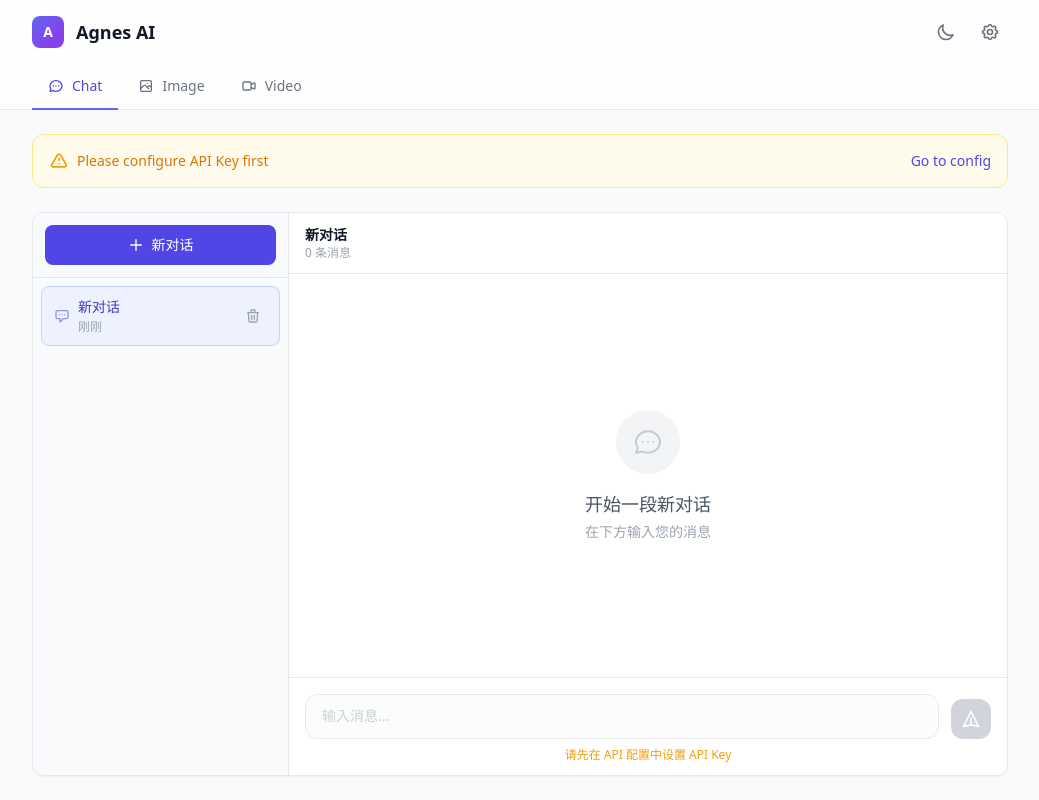
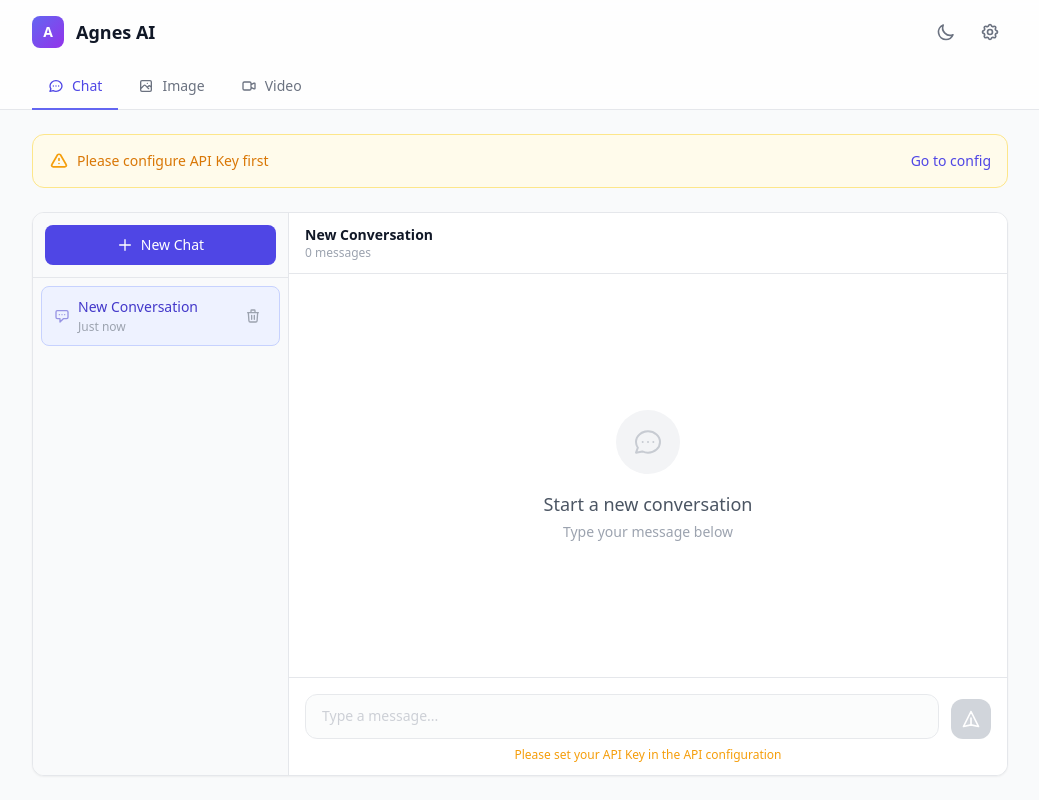
Before and after one commit to blkluv/Agnes-ai, a Vue app: page / in a window 1280 px wide. Shown: the whole page, without its empty margins (120-1159 px from the left). Built offline with nearby package versions, Linux system fonts and the light colour scheme.

Commit message:
Update ChatView.vue

```diff
--- a/src/components/ChatView.vue
+++ b/src/components/ChatView.vue
@@ -22,14 +22,14 @@
           <svg class="w-4 h-4" fill="none" stroke="currentColor" viewBox="0 0 24 24">
             <path stroke-linecap="round" stroke-linejoin="round" stroke-width="2" d="M12 4v16m8-8H4" />
           </svg>
-          <span>新对话</span>
+          <span>New Chat</span>
         </button>
       </div>
 
       <!-- Conversation list -->
       <div class="flex-1 overflow-y-auto p-2 space-y-1">
         <div v-if="conversations.length === 0" class="text-center py-8 text-gray-400 dark:text-gray-500 text-sm">
-          暂无对话
+          No conversations yet
         </div>
         <div
           v-for="(conv, idx) in conversations"
@@ -46,13 +46,13 @@
             <path stroke-linecap="round" stroke-linejoin="round" stroke-width="2" d="M8 10h.01M12 10h.01M16 10h.01M9 16H5a2 2 0 01-2-2V6a2 2 0 012-2h14a2 2 0 012 2v8a2 2 0 01-2 2h-5l-5 5v-5z" />
           </svg>
           <div class="flex-1 min-w-0">
-            <p class="truncate font-medium">{{ conv.title || '新对话' }}</p>
+            <p class="truncate font-medium">{{ conv.title || 'New Conversation' }}</p>
             <p class="text-xs text-gray-400 dark:text-gray-500 mt-0.5">{{ formatDate(conv.updatedAt) }}</p>
           </div>
           <button
             @click.stop="confirmDeleteConversation(idx)"
             class="flex-shrink-0 p-1.5 rounded-lg text-gray-400 hover:text-red-500 hover:bg-red-50 dark:hover:bg-red-900/20 transition-all"
-            title="删除对话"
+            title="Delete conversation"
           >
             <svg class="w-4 h-4" fill="none" stroke="currentColor" viewBox="0 0 24 24">
               <path stroke-linecap="round" stroke-linejoin="round" stroke-width="2" d="M19 7l-.867 12.142A2 2 0 0116.138 21H7.862a2 2 0 01-1.995-1.858L5 7m5 4v6m4-6v6m1-10V4a1 1 0 00-1-1h-4a1 1 0 00-1 1v3M4 7h16" />
@@ -63,7 +63,7 @@
     </aside>
 
     <!-- Mobile: Conversation list modal -->
-    <Modal :visible="showSidebar" title="对话列表" @close="showSidebar = false">
+    <Modal :visible="showSidebar" title="Conversations" @close="showSidebar = false">
       <div class="space-y-1">
         <button
           @click="newConversation(); showSidebar = false"
@@ -72,10 +72,10 @@
           <svg class="w-4 h-4" fill="none" stroke="currentColor" viewBox="0 0 24 24">
             <path stroke-linecap="round" stroke-linejoin="round" stroke-width="2" d="M12 4v16m8-8H4" />
           </svg>
-          <span>新对话</span>
+          <span>New Chat</span>
         </button>
         <div v-if="conversations.length === 0" class="text-center py-8 text-gray-400 dark:text-gray-500 text-sm">
-          暂无对话
+          No conversations yet
         </div>
         <div
           v-for="(conv, idx) in conversations"
@@ -92,13 +92,13 @@
             <path stroke-linecap="round" stroke-linejoin="round" stroke-width="2" d="M8 10h.01M12 10h.01M16 10h.01M9 16H5a2 2 0 01-2-2V6a2 2 0 012-2h14a2 2 0 012 2v8a2 2 0 01-2 2h-5l-5 5v-5z" />
           </svg>
           <div class="flex-1 min-w-0">
-            <p class="truncate font-medium">{{ conv.title || '新对话' }}</p>
+            <p class="truncate font-medium">{{ conv.title || 'New Conversation' }}</p>
             <p class="text-xs text-gray-400 dark:text-gray-500 mt-0.5">{{ formatDate(conv.updatedAt) }}</p>
           </div>
           <button
             @click.stop="confirmDeleteConversation(idx)"
             class="flex-shrink-0 p-1.5 rounded-lg text-gray-400 hover:text-red-500 hover:bg-red-50 dark:hover:bg-red-900/20 transition-all"
-            title="删除对话"
+            title="Delete conversation"
           >
             <svg class="w-4 h-4" fill="none" stroke="currentColor" viewBox="0 0 24 24">
               <path stroke-linecap="round" stroke-linejoin="round" stroke-width="2" d="M19 7l-.867 12.142A2 2 0 0116.138 21H7.862a2 2 0 01-1.995-1.858L5 7m5 4v6m4-6v6m1-10V4a1 1 0 00-1-1h-4a1 1 0 00-1 1v3M4 7h16" />
@@ -111,8 +111,8 @@
     <!-- Delete confirmation dialog -->
     <ConfirmDialog
       :visible="confirmDelete.show"
-      title="确认删除"
-      message="确定要删除这个对话吗？此操作不可撤销。"
+      title="Confirm Delete"
+      message="Are you sure you want to delete this conversation? This action cannot be undone."
       @confirm="deleteConfirmed"
       @cancel="cancelDeleteConv"
     />
@@ -131,9 +131,9 @@
         </button>
         <div class="flex-1 min-w-0">
           <h3 class="text-sm font-semibold text-gray-900 dark:text-white truncate">
-            {{ currentConversation?.title || 'AI 对话' }}
+            {{ currentConversation?.title || 'AI Chat' }}
           </h3>
-          <p class="text-xs text-gray-400 dark:text-gray-500">{{ currentMessages.length }} 条消息</p>
+          <p class="text-xs text-gray-400 dark:text-gray-500">{{ currentMessages.length }} messages</p>
         </div>
       </header>
 
@@ -146,8 +146,8 @@
               <path stroke-linecap="round" stroke-linejoin="round" stroke-width="1.5" d="M8 12h.01M12 12h.01M16 12h.01M21 12c0 4.418-4.03 8-9 8a9.863 9.863 0 01-4.255-.949L3 20l1.395-3.72C3.512 15.042 3 13.574 3 12c0-4.418 4.03-8 9-8s9 3.582 9 8z" />
             </svg>
           </div>
-          <p class="text-lg font-medium text-gray-600 dark:text-gray-300">开始一段新对话</p>
-          <p class="text-sm mt-1">在下方输入您的消息</p>
+          <p class="text-lg font-medium text-gray-600 dark:text-gray-300">Start a new conversation</p>
+          <p class="text-sm mt-1">Type your message below</p>
         </div>
 
         <!-- Messages -->
@@ -187,7 +187,7 @@
             v-model="userInput"
             @keydown.enter.exact="handleEnter"
             @input="autoResize"
-            placeholder="输入消息..."
+            placeholder="Type a message..."
             :disabled="loading || !isConfigured"
             rows="1"
             class="flex-1 resize-none px-4 py-2.5 rounded-xl border border-gray-300 dark:border-gray-600 bg-gray-50 dark:bg-gray-700 text-gray-900 dark:text-white placeholder-gray-400 dark:placeholder-gray-500 focus:ring-2 focus:ring-indigo-500 focus:border-transparent outline-none transition-all disabled:opacity-50 disabled:cursor-not-allowed text-sm leading-relaxed max-h-32 overflow-y-auto"
@@ -206,7 +206,7 @@
             v-else
             @click="stopGeneration"
             class="flex-shrink-0 p-2.5 bg-red-500 hover:bg-red-600 text-white rounded-xl transition-colors duration-200"
-            title="停止生成"
+            title="Stop generating"
           >
             <svg class="w-5 h-5" fill="none" stroke="currentColor" viewBox="0 0 24 24">
               <path stroke-linecap="round" stroke-linejoin="round" stroke-width="2" d="M6 18L18 6M6 6l12 12" />
@@ -214,7 +214,7 @@
           </button>
         </div>
         <p v-if="!isConfigured" class="mt-2 text-xs text-amber-500 dark:text-amber-400 text-center">
-          请先在 API 配置中设置 API Key
+          Please set your API Key in the API configuration
         </p>
       </div>
     </main>
@@ -262,7 +262,7 @@ const renderer = {
           <svg class="w-3.5 h-3.5" fill="none" stroke="currentColor" viewBox="0 0 24 24">
             <path stroke-linecap="round" stroke-linejoin="round" stroke-width="2" d="M8 16H6a2 2 0 01-2-2V6a2 2 0 012-2h8a2 2 0 012 2v2m-6 12h8a2 2 0 002-2v-8a2 2 0 00-2-2h-8a2 2 0 00-2 2v8a2 2 0 002 2z" />
           </svg>
-          <span>复制</span>
+          <span>Copy</span>
         </button>
       </div>
       <pre class="!m-0 !bg-gray-50 dark:!bg-gray-800 !rounded-none border-0"><code class="language-${escapeHtml(lang || '')} text-sm">${encoded}</code></pre>
@@ -282,11 +282,11 @@ const formatDate = (date) => {
   const d = new Date(date)
   const now = new Date()
   const diff = now - d
-  if (diff < 60000) return '刚刚'
-  if (diff < 3600000) return `${Math.floor(diff / 60000)} 分钟前`
-  if (diff < 86400000) return `${Math.floor(diff / 3600000)} 小时前`
-  if (diff < 604800000) return `${Math.floor(diff / 86400000)} 天前`
-  return d.toLocaleDateString('zh-CN')
+  if (diff < 60000) return 'Just now'
+  if (diff < 3600000) return `${Math.floor(diff / 60000)}m ago`
+  if (diff < 86400000) return `${Math.floor(diff / 3600000)}h ago`
+  if (diff < 604800000) return `${Math.floor(diff / 86400000)}d ago`
+  return d.toLocaleDateString('en-US')
 }
 
 const renderMarkdown = (content) => {
@@ -345,7 +345,7 @@ const saveConversations = () => {
 const newConversation = () => {
   const conv = {
     id: Date.now().toString(),
-    title: '新对话',
+    title: 'New Conversation',
     messages: [],
     createdAt: new Date().toISOString(),
     updatedAt: new Date().toISOString()
@@ -393,7 +393,7 @@ const handleMessagesClick = (e) => {
       navigator.clipboard.writeText(code).then(() => {
         const span = btn.querySelector('span')
         const originalText = span.textContent
-        span.textContent = '已复制'
+        span.textContent = 'Copied!'
         setTimeout(() => { span.textContent = originalText }, 2000)
       })
     }
@@ -409,7 +409,7 @@ const sendMessage = async () => {
   }
 
   const conv = currentConversation.value
-  if (conv.title === '新对话' || conv.title === '') {
+  if (conv.title === 'New Conversation' || conv.title === '') {
     conv.title = content.slice(0, 30) + (content.length > 30 ? '...' : '')
   }
 
@@ -480,12 +480,12 @@ const sendMessage = async () => {
   } catch (err) {
     if (err.name === 'AbortError') {
       if (conv.messages.length > 0 && conv.messages[conv.messages.length - 1].role === 'assistant') {
-        conv.messages[conv.messages.length - 1].content += '\n\n[生成已停止]'
+        conv.messages[conv.messages.length - 1].content += '\n\n[Generation stopped]'
       }
     } else {
       conv.messages.push({
         role: 'assistant',
-        content: `错误: ${err.message || '请求失败'}`
+        content: `Error: ${err.message || 'Request failed'}`
       })
     }
     conv.updatedAt = new Date().toISOString()
```
